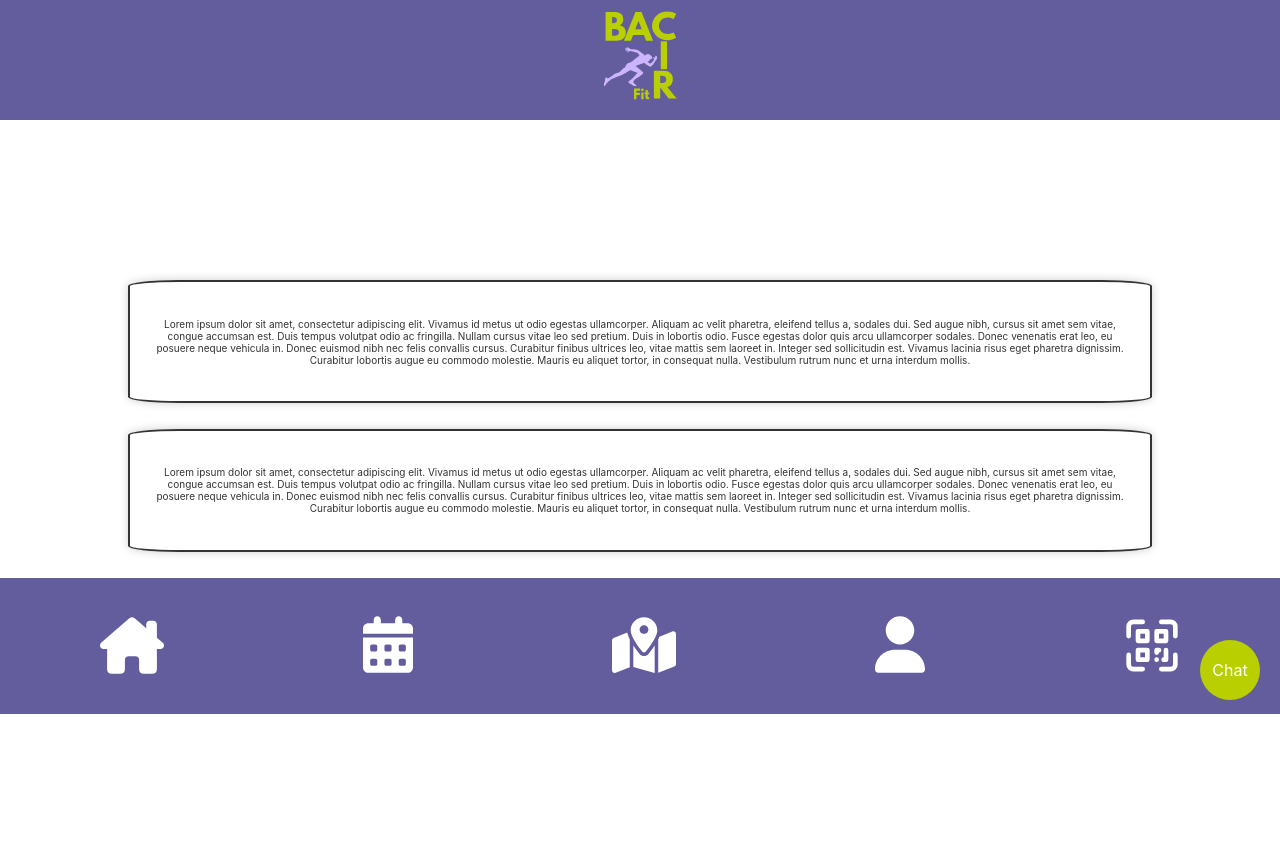
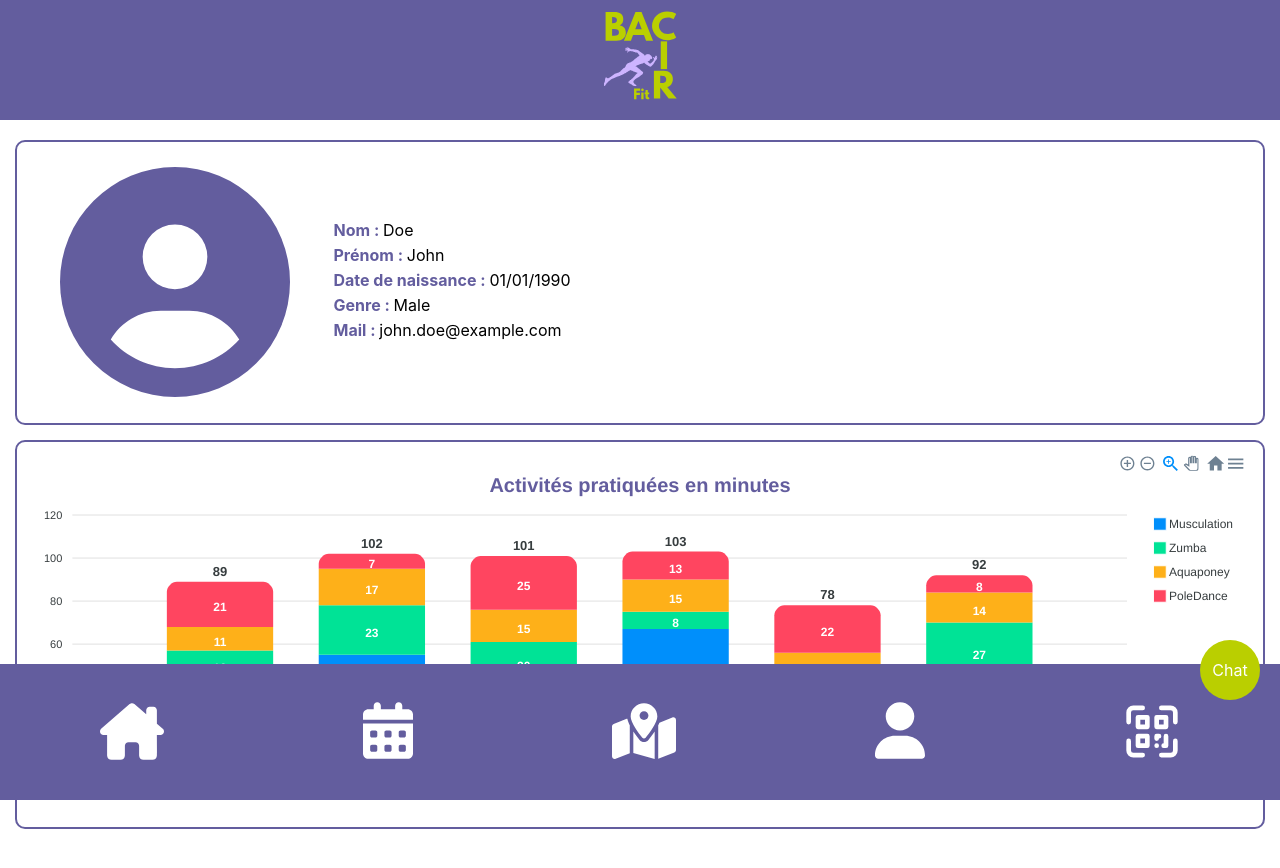
Before and after one commit to BaCIR-fit/BaCIR-Fit, a React (Create React App) app: page /profil in a window 1280 px wide. Shown: the top 868 px of the page. Before the commit the page ends 800 px from the top, so only its background shows below. Built offline with nearby package versions, Linux system fonts and the light colour scheme.

Commit message:
Affichage compte

```diff
--- a/package.json
+++ b/package.json
@@ -15,10 +15,12 @@
     "@testing-library/jest-dom": "^5.17.0",
     "@testing-library/react": "^13.4.0",
     "@testing-library/user-event": "^13.5.0",
+    "apexcharts": "^3.45.1",
     "leaflet": "^1.9.4",
     "npm": "^10.3.0",
     "openai": "^4.24.7",
     "react": "^18.2.0",
+    "react-apexcharts": "^1.4.1",
     "react-calendar": "^4.8.0",
     "react-dom": "^18.2.0",
     "react-helmet-async": "^2.0.4",
--- /dev/null
+++ b/src/components/ApexChart.css
@@ -0,0 +1,7 @@
+
+#ChartDiv{
+    border-radius: 10px;
+    border: solid 2px rgb(99, 93, 158);
+    margin: 15px;
+    padding: 10px;
+}
--- /dev/null
+++ b/src/components/ApexChart.jsx
@@ -0,0 +1,141 @@
+import React from 'react';
+import ReactApexChart from 'react-apexcharts';
+
+import "./ApexChart.css";
+
+class ApexChart extends React.Component {
+  constructor(props) {
+    super(props);
+
+    this.state = {
+        series: [
+          { name: 'Musculation', data: [
+            { x: '2024-01-17 GMT', y: 44 },
+            { x: '2024-01-18 GMT', y: 55 },
+            { x: '2024-01-19 GMT', y: 41 },
+            { x: '2024-01-20 GMT', y: 67 },
+            { x: '2024-01-21 GMT', y: 22 },
+            { x: '2024-01-22 GMT', y: 43 }
+          ] },
+          { name: 'Zumba', data: [
+            { x: '2024-01-17 GMT', y: 13 },
+            { x: '2024-01-18 GMT', y: 23 },
+            { x: '2024-01-19 GMT', y: 20 },
+            { x: '2024-01-20 GMT', y: 8 },
+            { x: '2024-01-21 GMT', y: 13 },
+            { x: '2024-01-22 GMT', y: 27 }
+          ] },
+          { name: 'Aquaponey', data: [
+            { x: '2024-01-17 GMT', y: 11 },
+            { x: '2024-01-18 GMT', y: 17 },
+            { x: '2024-01-19 GMT', y: 15 },
+            { x: '2024-01-20 GMT', y: 15 },
+            { x: '2024-01-21 GMT', y: 21 },
+            { x: '2024-01-22 GMT', y: 14 }
+          ] },
+          { name: 'PoleDance', data: [
+            { x: '2024-01-17 GMT', y: 21 },
+            { x: '2024-01-18 GMT', y: 7 },
+            { x: '2024-01-19 GMT', y: 25 },
+            { x: '2024-01-20 GMT', y: 13 },
+            { x: '2024-01-21 GMT', y: 22 },
+            { x: '2024-01-22 GMT', y: 8 }
+          ] }
+        ],
+      options: {
+        chart: {
+          type: 'bar',
+          height: 350,
+          stacked: true,
+          toolbar: {
+            show: true
+          },
+          zoom: {
+            enabled: true
+          }
+        },
+        responsive: [
+          {
+            breakpoint: 480,
+            options: {
+              legend: {
+                position: 'bottom',
+                offsetX: -10,
+                offsetY: 0
+              }
+            }
+          }
+        ],
+        plotOptions: {
+          bar: {
+            horizontal: false,
+            borderRadius: 10,
+            dataLabels: {
+              total: {
+                enabled: true,
+                style: {
+                  fontSize: '13px',
+                  fontWeight: 900
+                }
+              }
+            }
+          }
+        },
+        xaxis: {
+          type: 'datetime',
+          categories: [] // Initialisation avec un tableau vide
+        },
+        legend: {
+          position: 'right',
+          offsetY: 40
+        },
+        fill: {
+          opacity: 1
+        },
+        title: {
+            text: 'Activités pratiquées en minutes', // Titre du graphique
+            align: 'center',
+            margin: 10,
+            offsetY: 15,
+            style: {
+              fontSize: '20px',
+              fontWeight: 'bold',
+              color: 'rgb(99, 93, 158)'
+            }
+      }}
+    };
+  }
+
+  // Fonction pour extraire les dates uniques de toutes les séries
+  extractUniqueDatesFromSeries = () => {
+    const { series } = this.state;
+    const allDates = series.flatMap(serie => serie.data.map(point => point.x));
+    return [...new Set(allDates)];
+  }
+
+  componentDidMount() {
+    // Mettez à jour les catégories après le rendu initial
+    this.setState({
+      options: {
+        ...this.state.options,
+        xaxis: {
+          ...this.state.options.xaxis,
+          categories: this.extractUniqueDatesFromSeries(),
+        },
+      },
+    });
+  }
+
+  render() {
+    return (
+      <div>
+        <div id="chart">
+          <ReactApexChart options={this.state.options} series={this.state.series} type="bar" height={350} />
+        </div>
+        <div id="html-dist"></div>
+      </div>
+    );
+  }
+}
+
+export default ApexChart;
--- /dev/null
+++ b/src/components/InfoCompte.css
@@ -0,0 +1,38 @@
+.SalleData {
+    display: flex;
+    margin: 15px;
+    padding: 10px;
+    border-radius: 10px;
+    height: 100%;
+    border: solid 2px rgb(99, 93, 158);
+}
+.SalleData > div {
+    display: flex;
+    flex-direction: column;
+}
+
+.SalleData img {
+    margin-right: 10px;
+}
+
+#ZoneTxtSalle {
+    width: 90%;
+    display: flex;
+    flex-direction: column;
+    align-items: flex-start; /* Modifié pour aligner à gauche */
+    text-align: left;
+    z-index: 100; /* Mise au premier plan */
+}
+
+#ZoneTxtSalle > div {
+    margin-bottom: 5px; /* Ajout de marge entre les éléments pour une meilleure lisibilité */
+}
+
+#IconZone{
+    width: 30%;
+    display: flex;
+    flex-direction: column;
+    align-items: center;
+    justify-content: center;
+    z-index: 100; /* Mise au premier plan */
+}
--- /dev/null
+++ b/src/components/InfoCompte.jsx
@@ -0,0 +1,32 @@
+import React from 'react';
+import logoCercle from '../icons/circle-user-solid.svg';
+import "./InfoCompte.css";
+
+const InfoCompte = (props) => {
+    return (
+        <div className="SalleData">
+            <div id="IconZone">
+                <img src={logoCercle} id="Accountlogo" alt="logo" />
+            </div>
+            <div id='ZoneTxtSalle'>
+                <div>
+                    <span className='BoldViolet'>Nom : </span>{props.user.surname}
+                </div>
+                <div>
+                    <span className='BoldViolet'>Prénom : </span>{props.user.name}
+                </div>
+                <div>
+                    <span className='BoldViolet'>Date de naissance : </span>{props.user.birth}
+                </div>
+                <div>
+                    <span className='BoldViolet'>Genre : </span>{props.user.gender}
+                </div>
+                <div>
+                    <span className='BoldViolet'>Mail : </span>{props.user.mail}
+                </div>
+            </div>
+        </div>
+    );
+}
+
+export default InfoCompte;
--- a/src/components/Map.jsx
+++ b/src/components/Map.jsx
@@ -41,7 +41,6 @@ return (
     <MapContainer center={position} zoom={12} style={mapContainerStyle}>
         <TileLayer
         url="https://{s}.tile.openstreetmap.fr/hot/{z}/{x}/{y}.png"
-        attribution='&copy; <a href="https://www.openstreetmap.org/copyright">OpenStreetMap</a> contributors, Tiles style by <a href="https://www.hotosm.org/" target="_blank">Humanitarian OpenStreetMap Team</a> hosted by <a href="https://openstreetmap.fr/" target="_blank">OpenStreetMap France</a>'
         />
 
         {positionsMarkers.map((position, index) => (
--- a/src/pages/Profil.jsx
+++ b/src/pages/Profil.jsx
@@ -1,17 +1,27 @@
-import React from 'react'
-import Header from "../components/Header.jsx"
-import DivHeader from '../components/DivHeader.jsx';
-import Infos from "../components/Infos.jsx"
-import Footer from "../components/Footer.jsx"
+import React from 'react';
+import ApexChart from '../components/ApexChart.jsx';
 import BulleGPT from '../components/BulleGPT.jsx';
+import Footer from "../components/Footer.jsx";
+import Header from "../components/Header.jsx";
+import InfoCompte from "../components/InfoCompte.jsx";
+
+const userData = {
+  surname: "Doe",
+  name: "John",
+  birth: "01/01/1990",
+  gender: "Male",
+  mail: "john.doe@example.com"
+};
 
 function Profil() {
   return (
     <div className="Profil">
-        <Header /> <DivHeader/>
-        <Infos title="info"/>
-        <Infos title="info"/>
+      <Header />
+      <InfoCompte user={userData} />
       <BulleGPT />
+      <div id="ChartDiv">
+        <ApexChart />
+      </div>
       <Footer />
     </div>
   );
```
Also changed, not shown: src/icons/circle-user-solid.svg (added), 1 other file (tests, documents, lock files or other folders). Lines whose indentation alone changed are shown as unchanged.
